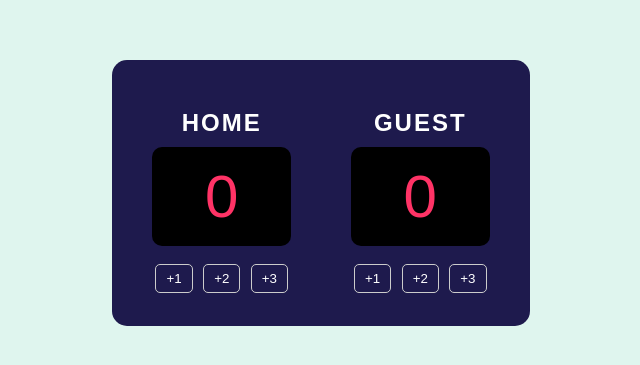
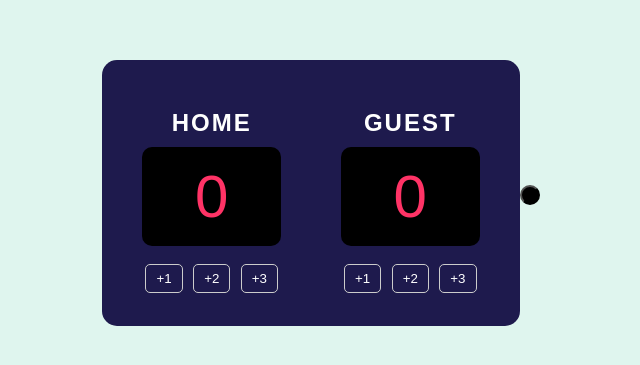
Before and after one commit to asah73431-jpg/scoreboard, a plain HTML site: page index.html in a window 1280 px wide. Shown: the part 215-580 px from the top of the page, without its empty margins (319-959 px from the left). Drawn offline with Linux system fonts and the light colour scheme.

Commit message:
Update index.html

```diff
--- a/index.html
+++ b/index.html
@@ -28,7 +28,7 @@
       </div>
     </div>
   </div>
-
+<button id="new" onclick="newgame()"></button>
   <script src="scoreboard.js"></script>
 </body>
 </html>
```
